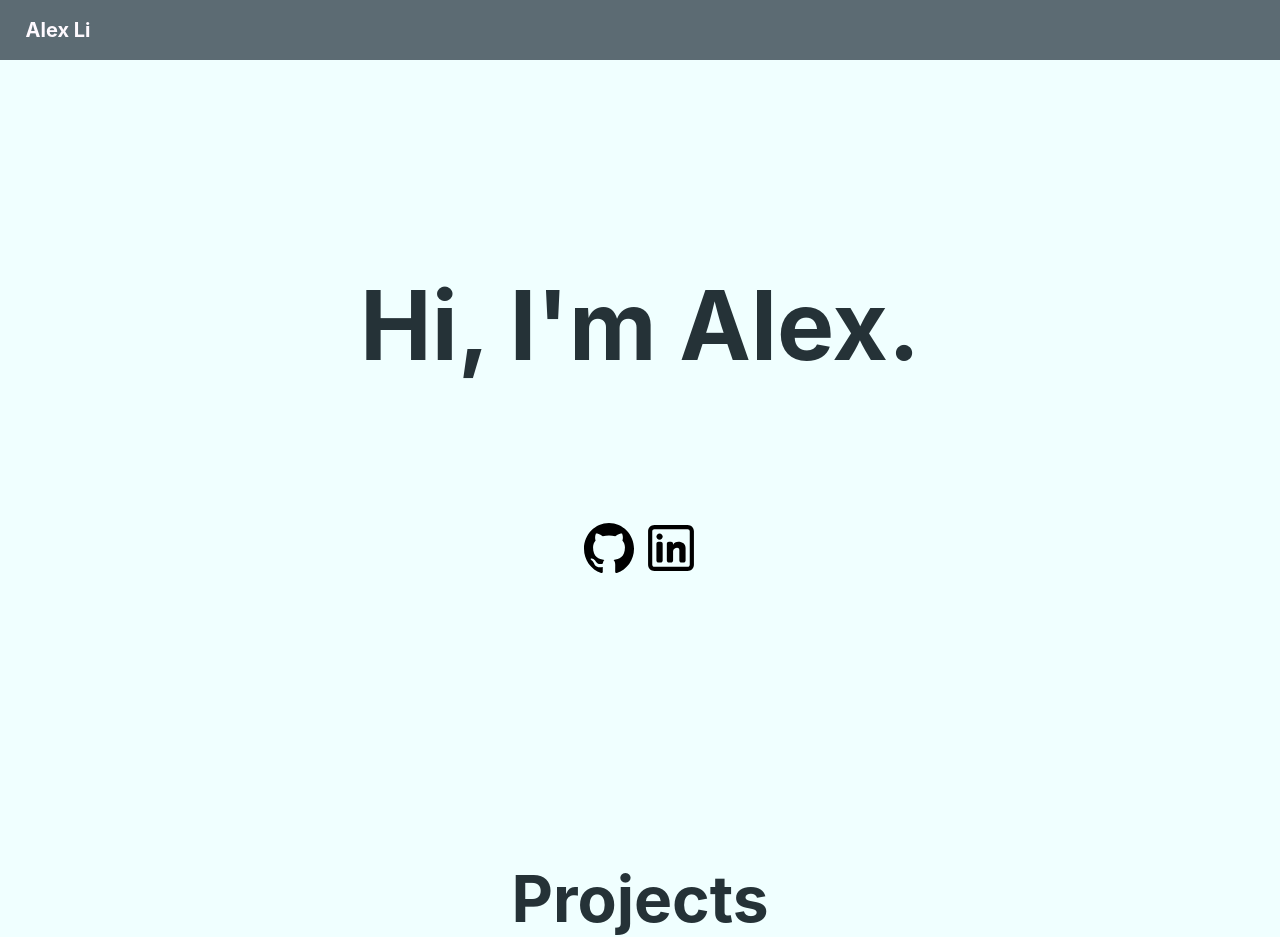
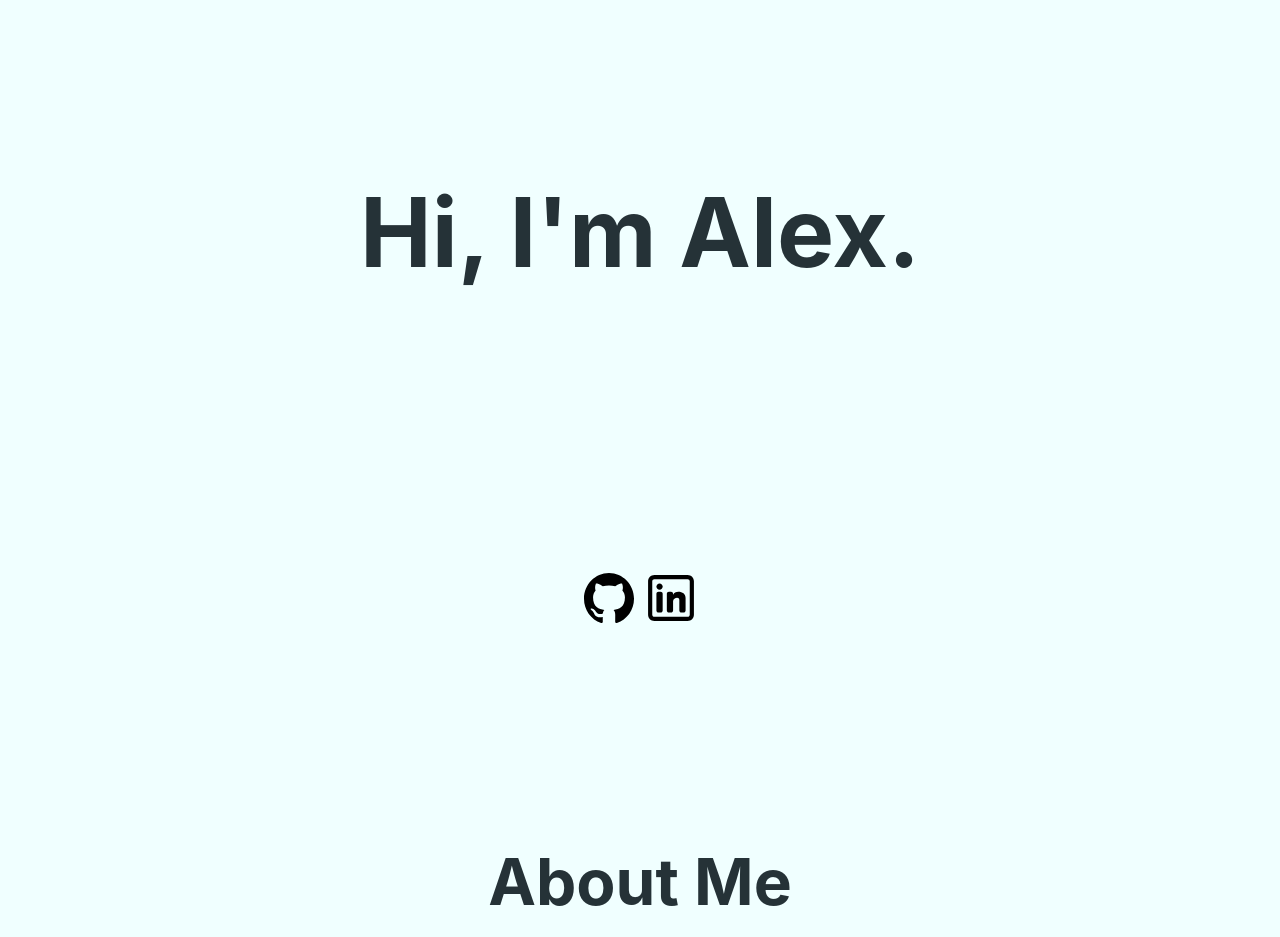
Before and after one commit to AlexXLi12/AlexXLi12.github.io, a React (Vite) app: page / in a window 1280 px wide. Shown: the top 937 px of the page. Built offline with nearby package versions, Linux system fonts and the light colour scheme; the HTML template or start-up script is replaced by a standard one.

Commit message:
changed formatting, added about section

```diff
--- /dev/null
+++ b/src/About.css
@@ -0,0 +1,4 @@
+.about h1 {
+    font-size: 4rem;
+    margin-bottom: 0%;
+}
--- /dev/null
+++ b/src/About.jsx
@@ -0,0 +1,15 @@
+import "./About.css";
+
+const About = () => {
+	return (
+		<div className="about">
+			<h1>About Me</h1>
+			{/*Picture */}
+            <p>Hi, my name is Alex and I'm a second year student studying computer science at the University of
+                Washington.<br />
+            </p>
+		</div>
+	);
+};
+
+export default About;
--- a/src/App.css
+++ b/src/App.css
@@ -3,36 +3,10 @@
 	background-color: azure;
 	max-width: 100vw;
 	overflow-x: hidden;
+    color: #253237;
 }
 
 .App-logo {
 	height: 40vmin;
 	pointer-events: none;
 }
-
-.App-header {
-	background-color: #282c34;
-	min-height: 100vh;
-	display: flex;
-	flex-direction: column;
-	align-items: center;
-	justify-content: center;
-	font-size: calc(10px + 2vmin);
-	color: white;
-}
-
-.navbar {
-	width: 100%;
-	height: 10vh;
-	max-height: 60px;
-	margin: 0px;
-	display: flex;
-	background-color: #5C6B73;
-	align-items: center;
-}
-
-.navbar h3 {
-	margin-left: 2vw;
-	font-size: 20px;
-	color: #fffaff;
-}
--- a/src/App.jsx
+++ b/src/App.jsx
@@ -1,22 +1,14 @@
-import logo from "./logo.svg";
 import "./App.css";
 import Jumbotron from "./Jumbotron";
 import Projects from "./Projects";
+import About from "./About";
 function App() {
 	return (
 		<div className="App">
-			<Navbar />
 			<Jumbotron />
+			<About />
 			<Projects />
 		</div>
 	);
 }
-
-const Navbar = () => {
-	return (
-		<div className="navbar">
-			<h3>Alex Li</h3>
-		</div>
-	);
-};
 export default App;
--- a/src/Jumbotron.css
+++ b/src/Jumbotron.css
@@ -1,25 +1,24 @@
 .jumbotron {
 	width: 100%;
-	height: 100%;
 	display: flex;
-	flex-direction: row;
-	justify-content: flex-start;
-	align-items: center;
+	flex-direction: column;
 	margin: 0;
 	padding: 0%;
 }
 
-.jumbotron .element {
+.jumbotron .element, .socials {
 	width: 100%;
-	height: 100%;
+	height: 50vh;
 	padding: 15px;
 	align-items: center;
 	box-sizing: border-box;
 	display: flex;
 	align-items: center;
-	flex-direction: column;
-	margin-top: 10%;
-	margin-bottom: 10%;
+	justify-content: center;
+}
+
+.jumbotron .socials {
+	flex-direction: row;
 }
 
 .jumbotron .svg {
@@ -28,13 +27,8 @@
 	width: 50px;
 }
 
-.jumbotron .svg:hover {
-	fill: #fffaff;
-}
-
 .jumbotron h1 {
 	justify-content: center;
-    color: #253237;
 	font-size: 6rem;
 	margin-bottom: 0%;
 }
--- a/src/Jumbotron.jsx
+++ b/src/Jumbotron.jsx
@@ -4,10 +4,8 @@ const Jumbotron = () => {
 		<div className="jumbotron">
 			<div className="element">
 				<h1>Hi, I'm Alex.</h1>
-				<div
-					className="element"
-					style={{ flexDirection: "row", justifyContent: "center" }}
-				>
+			</div>
+				<div className="socials">
 					<a
 						href="https://github.com/AlexXLi12"
 						style={{ marginRight: "0.5%" }}
@@ -45,7 +43,6 @@ const Jumbotron = () => {
 						/>
 					</a>
 				</div>
-			</div>
 		</div>
 	);
 };
--- a/src/Projects.css
+++ b/src/Projects.css
@@ -20,7 +20,6 @@
 
 .projects h1 {
 	font-size: 4rem;
-	color: #253237;
 	margin-top: 0%;
 }
 
```
Also changed, not shown: 1 other file (tests, documents, lock files or other folders).
